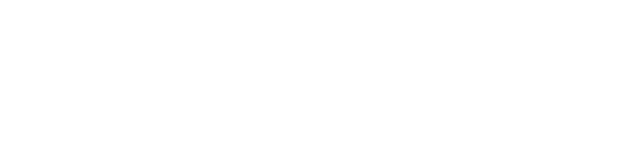
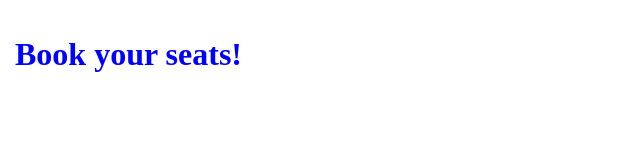
Before and after one commit to MadNeat-O/movie-seat-booking, a plain HTML site: page index.html in a window 1280 px wide. Shown: the whole page, without its empty margins (0-640 px from the left). Drawn offline with Linux system fonts and the light colour scheme.

Commit message:
started styling

```diff
--- a/index.html
+++ b/index.html
@@ -3,9 +3,10 @@
 <head>
   <meta charset="UTF-8">
   <title>Seat Booker</title>
-  <link rel="stylesheet" href="style.css">
+  <link rel="stylesheet" href="./style.css">
 </head>
 <body>
+  <h1>Book your seats!</h1>
 
   <script src="script.js"></script>
 </body>
--- a/style.css
+++ b/style.css
@@ -0,0 +1,5 @@
+body {
+  margin: 0 auto;
+  color: blue;
+  padding: 15px;
+}
```
